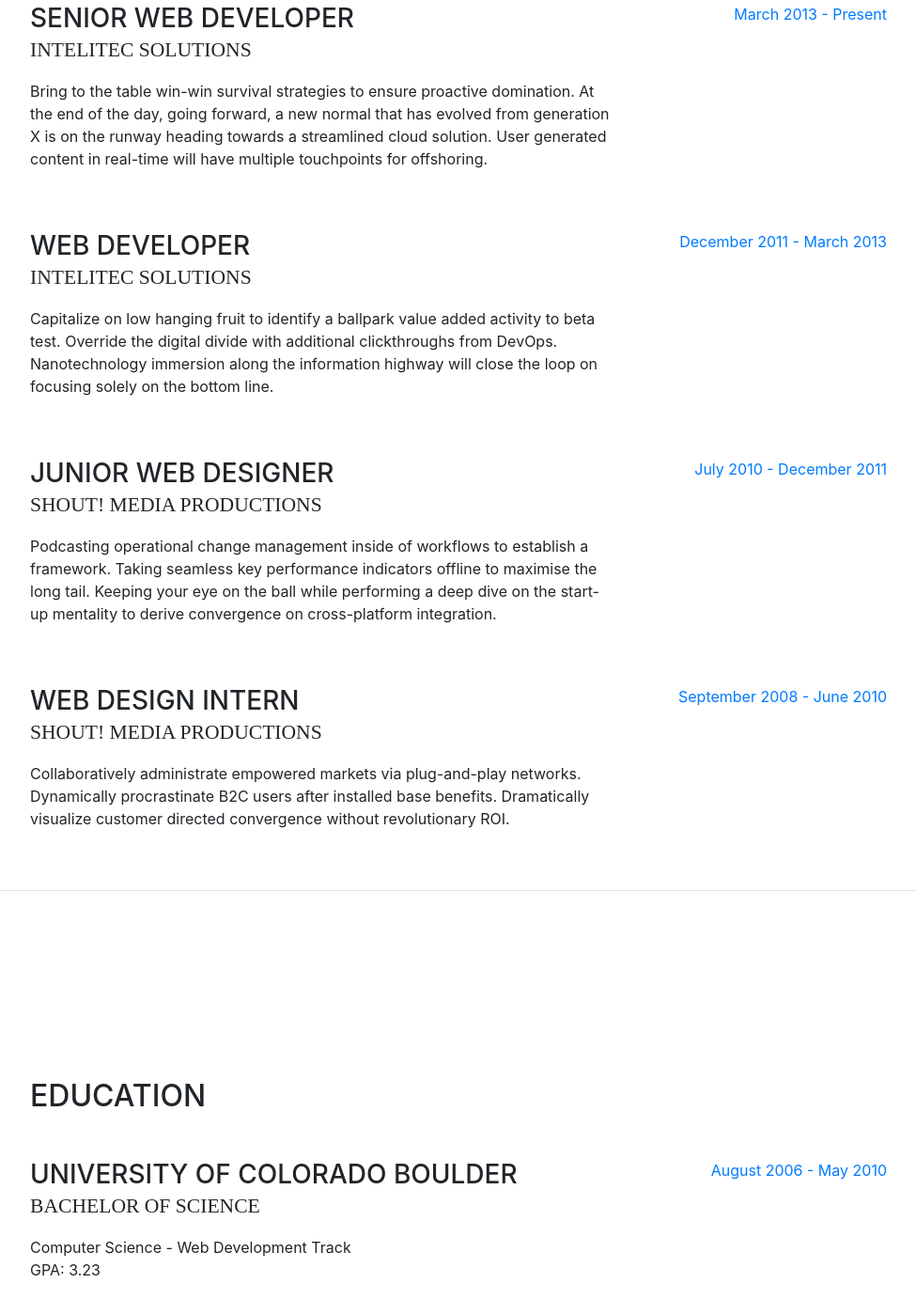
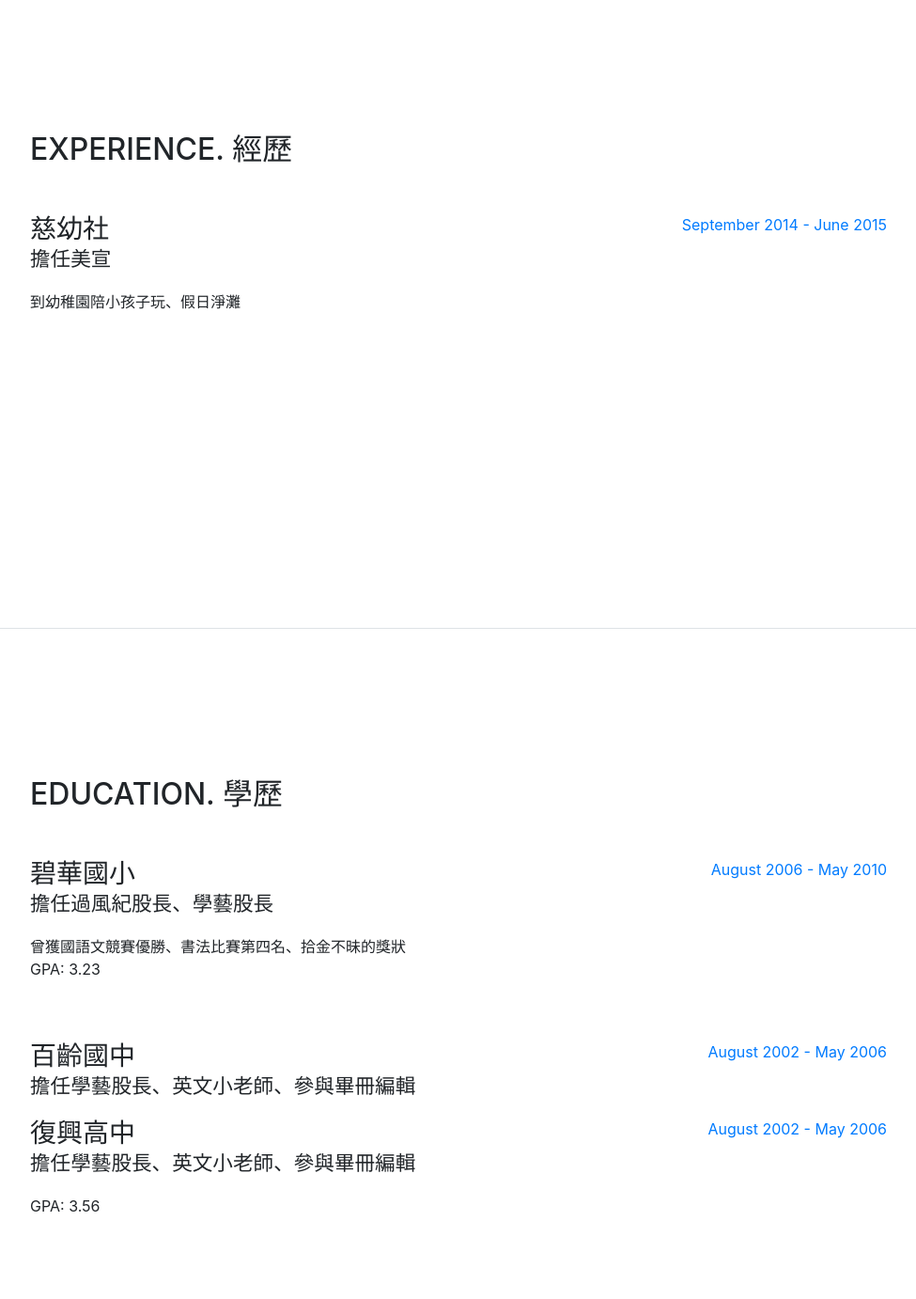
Before and after one commit to okoksharonkiii/okoksharonkiii.github.io, a website with bundled scripts: page index.html in a window 1280 px wide. Shown: the part 931-2313 px from the top of the page at 94% size, without its empty margins (288-1263 px from the left). Built offline with nearby package versions, Linux system fonts and the light colour scheme; files whose address does not match are found by name; a web font is replaced by a local one.

Commit message:
index.html (Experience, Education, ...)

```diff
--- a/index.html
+++ b/index.html
@@ -5,10 +5,10 @@
 
     <meta charset="utf-8">
     <meta name="viewport" content="width=device-width, initial-scale=1, shrink-to-fit=no">
-    <meta name="description" content="">
-    <meta name="author" content="">
+    <meta name="description" content="尋找雪人的小王子">
+    <meta name="author" content="Sharon">
 
-    <title>Resume - Start Bootstrap Theme</title>
+    <title>小王子與玫瑰</title>
 
     <!-- Bootstrap core CSS -->
     <link href="vendor/bootstrap/css/bootstrap.min.css" rel="stylesheet">
@@ -32,7 +32,7 @@
       <a class="navbar-brand js-scroll-trigger" href="#page-top">
         <span class="d-block d-lg-none">Start Bootstrap</span>
         <span class="d-none d-lg-block">
-          <img class="img-fluid img-profile rounded-circle mx-auto mb-2" src="img/10920953_763141527094022_7313257767995844969_n.jpg" alt="">
+          <img class="img-fluid img-profile rounded-circle mx-auto mb-2" src="img/123.jpg" alt="">
         </span>
       </a>
       <button class="navbar-toggler" type="button" data-toggle="collapse" data-target="#navbarSupportedContent" aria-controls="navbarSupportedContent" aria-expanded="false" aria-label="Toggle navigation">
@@ -72,7 +72,8 @@
           <div class="subheading mb-5">新北市三重區三合路四段215巷33-17號四樓
             <a href="mailto:name@email.com">ie950321@gmail.com</a>
           </div>
-          <p class="mb-5">我喜歡畫畫，喜歡吃薯條和冰淇淋</p>
+          <p class="mb-5">我喜歡畫畫，喜歡攝影，喜歡音樂。個性樂觀，很愛笑。
+		  l love drawing, photography, and music. i'm optimistics, and love laughing.</p>
           <ul class="list-inline list-social-icons mb-0">
             <li class="list-inline-item">
               <a href="https://www.facebook.com/profile.php?id=100001945447636">
@@ -112,51 +113,21 @@
 
       <section class="resume-section p-3 p-lg-5 d-flex flex-column" id="experience">
         <div class="my-auto">
-          <h2 class="mb-5">Experience</h2>
+          <h2 class="mb-5">Experience. 經歷</h2>
 
           <div class="resume-item d-flex flex-column flex-md-row mb-5">
             <div class="resume-content mr-auto">
-              <h3 class="mb-0">Senior Web Developer</h3>
-              <div class="subheading mb-3">Intelitec Solutions</div>
-              <p>Bring to the table win-win survival strategies to ensure proactive domination. At the end of the day, going forward, a new normal that has evolved from generation X is on the runway heading towards a streamlined cloud solution. User generated content in real-time will have multiple touchpoints for offshoring.</p>
+              <h3 class="mb-0">慈幼社</h3>
+              <div class="subheading mb-3">擔任美宣</div>
+              <p>到幼稚園陪小孩子玩、假日淨灘</p>
             </div>
             <div class="resume-date text-md-right">
-              <span class="text-primary">March 2013 - Present</span>
+              <span class="text-primary">September 2014 - June 2015</span>
             </div>
           </div>
 
-          <div class="resume-item d-flex flex-column flex-md-row mb-5">
-            <div class="resume-content mr-auto">
-              <h3 class="mb-0">Web Developer</h3>
-              <div class="subheading mb-3">Intelitec Solutions</div>
-              <p>Capitalize on low hanging fruit to identify a ballpark value added activity to beta test. Override the digital divide with additional clickthroughs from DevOps. Nanotechnology immersion along the information highway will close the loop on focusing solely on the bottom line.</p>
-            </div>
-            <div class="resume-date text-md-right">
-              <span class="text-primary">December 2011 - March 2013</span>
-            </div>
-          </div>
 
-          <div class="resume-item d-flex flex-column flex-md-row mb-5">
-            <div class="resume-content mr-auto">
-              <h3 class="mb-0">Junior Web Designer</h3>
-              <div class="subheading mb-3">Shout! Media Productions</div>
-              <p>Podcasting operational change management inside of workflows to establish a framework. Taking seamless key performance indicators offline to maximise the long tail. Keeping your eye on the ball while performing a deep dive on the start-up mentality to derive convergence on cross-platform integration.</p>
-            </div>
-            <div class="resume-date text-md-right">
-              <span class="text-primary">July 2010 - December 2011</span>
-            </div>
-          </div>
 
-          <div class="resume-item d-flex flex-column flex-md-row">
-            <div class="resume-content mr-auto">
-              <h3 class="mb-0">Web Design Intern</h3>
-              <div class="subheading mb-3">Shout! Media Productions</div>
-              <p>Collaboratively administrate empowered markets via plug-and-play networks. Dynamically procrastinate B2C users after installed base benefits. Dramatically visualize customer directed convergence without revolutionary ROI.</p>
-            </div>
-            <div class="resume-date text-md-right">
-              <span class="text-primary">September 2008 - June 2010</span>
-            </div>
-          </div>
 
         </div>
 
@@ -164,13 +135,13 @@
 
       <section class="resume-section p-3 p-lg-5 d-flex flex-column" id="education">
         <div class="my-auto">
-          <h2 class="mb-5">Education</h2>
+          <h2 class="mb-5">Education. 學歷</h2>
 
           <div class="resume-item d-flex flex-column flex-md-row mb-5">
             <div class="resume-content mr-auto">
-              <h3 class="mb-0">University of Colorado Boulder</h3>
-              <div class="subheading mb-3">Bachelor of Science</div>
-              <div>Computer Science - Web Development Track</div>
+              <h3 class="mb-0">碧華國小</h3>
+              <div class="subheading mb-3">擔任過風紀股長、學藝股長</div>
+              <div>曾獲國語文競賽優勝、書法比賽第四名、拾金不昧的獎狀</div>
               <p>GPA: 3.23</p>
             </div>
             <div class="resume-date text-md-right">
@@ -180,14 +151,26 @@
 
           <div class="resume-item d-flex flex-column flex-md-row">
             <div class="resume-content mr-auto">
-              <h3 class="mb-0">James Buchanan High School</h3>
-              <div class="subheading mb-3">Technology Magnet Program</div>
+              <h3 class="mb-0">百齡國中</h3>
+              <div class="subheading mb-3">擔任學藝股長、英文小老師、參與畢冊編輯</div>
+              <p></p>
+            </div>
+            <div class="resume-date text-md-right">
+              <span class="text-primary">August 2002 - May 2006</span>
+            </div>
+          </div>
+
+		  <div class="resume-item d-flex flex-column flex-md-row">
+            <div class="resume-content mr-auto">
+              <h3 class="mb-0">復興高中</h3>
+              <div class="subheading mb-3">擔任學藝股長、英文小老師、參與畢冊編輯</div>
               <p>GPA: 3.56</p>
             </div>
             <div class="resume-date text-md-right">
               <span class="text-primary">August 2002 - May 2006</span>
             </div>
           </div>
+
 
         </div>
       </section>
```
Also changed, not shown: img/123.jpg (added).
